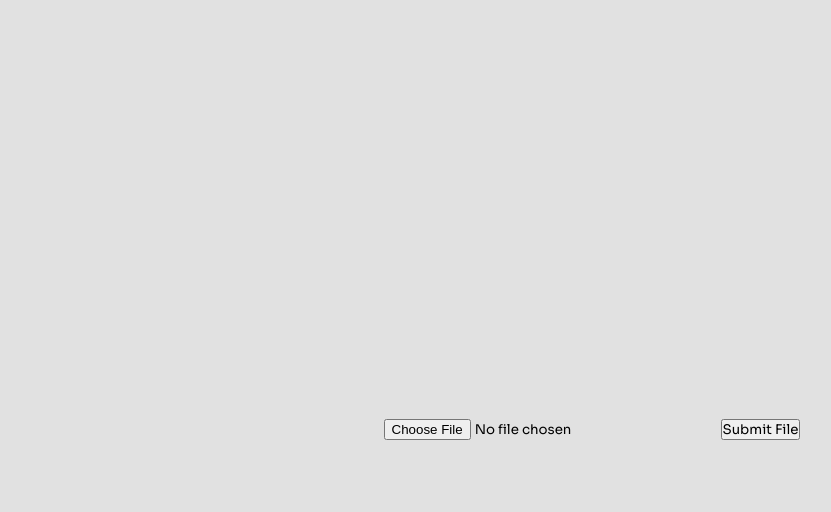
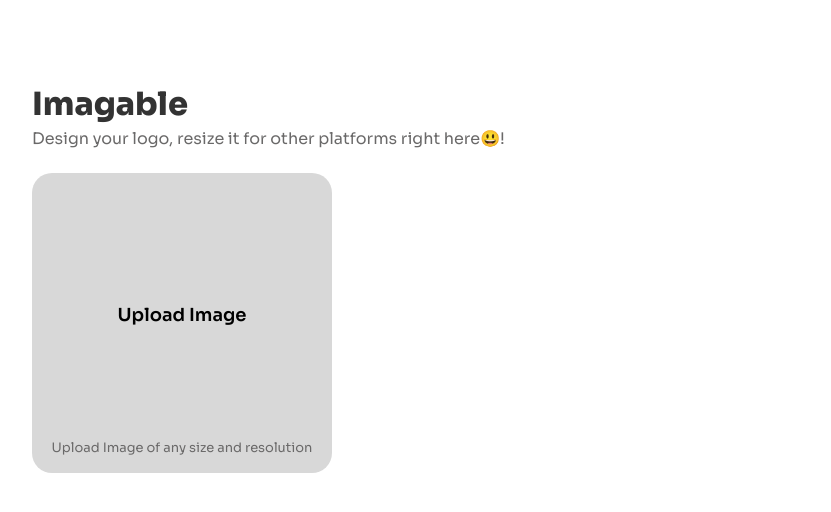
Before and after one commit to haneenmahd/imagable, a React (Create React App) app in the folder web/: page / in a window 1280 px wide. Shown: the top 512 px of the page, without its empty margins (48-879 px from the left). Built offline with nearby package versions, Linux system fonts and the light colour scheme.

Commit message:
Add feature to upload images

```diff
--- a/web/src/App.tsx
+++ b/web/src/App.tsx
@@ -1,4 +1,5 @@
 import "./App.scss";
+import Landing from "./components/Landing";
 
 /**
  * Main Render Component
@@ -7,14 +8,7 @@ import "./App.scss";
 function App(): JSX.Element {
   return (
     <div className="App">
-      <form
-        method="POST"
-        action="https://localhost:3000/api/upload"
-        encType="form"
-      >
-        <input type="file" name="image-file" />
-        <input type="submit" value="Submit File" />
-      </form>
+      <Landing />
     </div>
   );
 }
--- /dev/null
+++ b/web/src/components/Landing.tsx
@@ -0,0 +1,138 @@
+import {useState} from "react";
+import {FunctionComponent} from "react";
+import styled from "styled-components";
+import globals from "../globals";
+import AllCenter from "../styles/AllCenter";
+
+const Container = styled.div`
+  min-height: 100vh;
+  width: 100vw;
+  background-color: #fff;
+  box-shadow: 20px 30px 40px 0 #000a0028;
+  padding: 80px;
+
+  @media screen and (max-width: 600px) {
+    width: 90vw;
+    height: 80vh;
+    padding: 30px;
+  }
+`;
+
+const Header = styled.header`
+  h1,
+  p {
+    margin: 4px 0;
+  }
+`;
+
+const ImageUploadContainer = styled.div`
+  width: 100%;
+  ${AllCenter}
+  justify-content: flex-start;
+  margin-top: 0px;
+`;
+
+const ImageInput = styled.input`
+  display: none;
+`;
+
+const ImageInputLabel = styled.div`
+  height: 300px;
+  width: 300px;
+  flex-direction: column;
+  ${AllCenter}
+  background-color: #d8d8d8;
+  margin: 20px 0;
+  padding: 15px;
+  border-radius: 20px;
+  border: 2px solid transparent;
+  transition: all 0.3s ${globals.styling.transition};
+
+  /* Append cursor style to every child element inside ImageInputLabel */
+  * {
+    cursor: pointer;
+  }
+
+  label {
+    font-size: 18px;
+    font-weight: 600;
+  }
+
+  p {
+    font-size: 13px;
+  }
+
+  &:hover {
+    border: 2px solid #222;
+  }
+
+  label {
+    height: 100%;
+    width: 100%;
+    text-align: center;
+    ${AllCenter}
+    transition: 0.2s ${globals.styling.transition};
+  }
+`;
+
+const ImageUploadPreviewContainer = styled.div`
+  height: auto;
+  width: 500px;
+  border-radius: 30px;
+  overflow: hidden;
+  margin: 0px 40px;
+  ${AllCenter}
+`;
+
+const ImageUploadPreview = styled.img`
+  height: auto;
+  max-height: 500px;
+  max-width: 100%;
+`;
+
+interface LandingProps {}
+
+const Landing: FunctionComponent<LandingProps> = () => {
+  const [imageUploadUrl, setImageUploadUrl] = useState("");
+
+  const loadFile: (e: any) => void = (e) => {
+    const file: any = e.target.files![0];
+
+    setImageUploadUrl(URL.createObjectURL(file));
+  };
+
+  return (
+    <Container>
+      <Header>
+        <h1>Imagable</h1>
+        <p>Design your logo, resize it for other platforms right here😃!</p>
+      </Header>
+
+      <ImageInput
+        id="user-input-image-file"
+        type="file"
+        accept="image/*"
+        name="user-input-image-file"
+        onChange={(e) => loadFile(e)}
+      />
+
+      <ImageUploadContainer>
+        <ImageInputLabel>
+          <label htmlFor="user-input-image-file">
+            {imageUploadUrl !== "" ? "Uploaded ✅" : "Upload Image"}
+          </label>
+          <p>Upload Image of any size and resolution</p>
+        </ImageInputLabel>
+
+        <ImageUploadPreviewContainer>
+          <ImageUploadPreview
+            src={imageUploadUrl}
+            id="user-input-image-file-preview"
+          />
+        </ImageUploadPreviewContainer>
+      </ImageUploadContainer>
+    </Container>
+  );
+};
+
+export default Landing;
```
